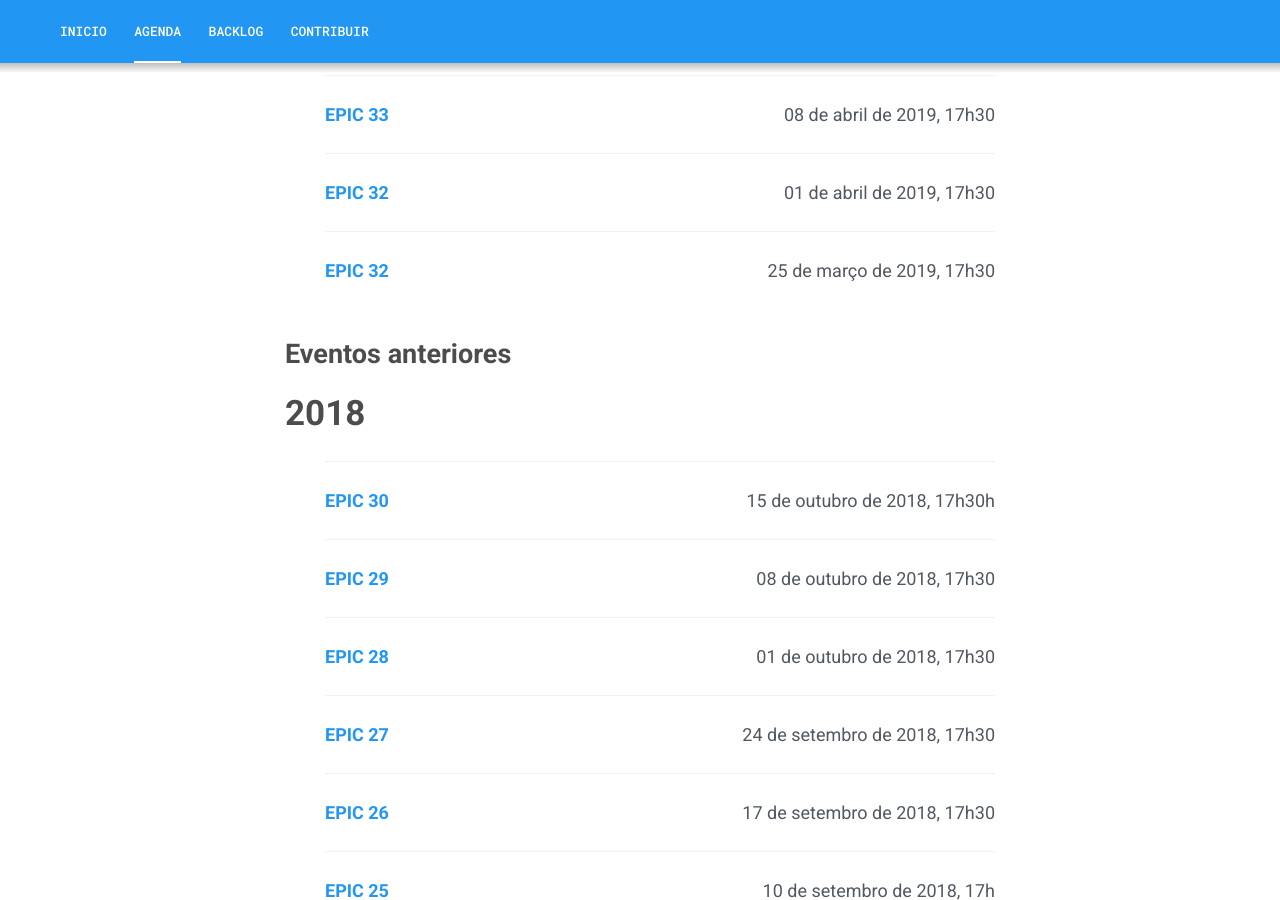
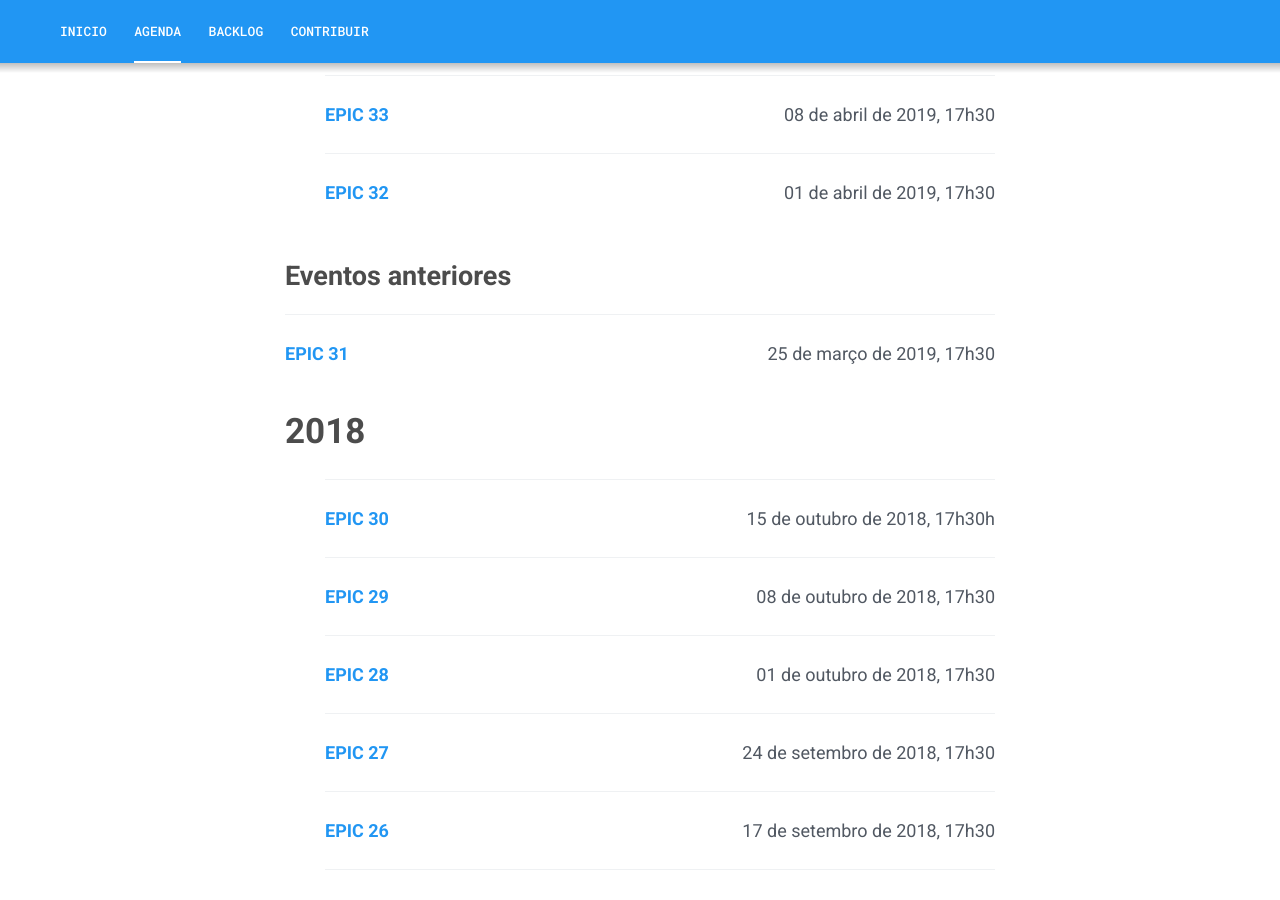
Before and after one commit to lappis-unb/MiniLappisConf, a Jekyll site: the page built from _pages/eventos-passados.html, in a window 1280 px wide and 900 px high, scrolled down 354 px. Built offline with Jekyll 4.4.1, drawn with Linux system fonts in a browser that asks for light colours.

Commit message:
Adjust data

```diff
--- a/_posts/2019-03-25-epic31.md
+++ b/_posts/2019-03-25-epic31.md
@@ -1,10 +1,9 @@
 ---
 layout: post
-title: EPIC 32
+title: EPIC 31
 data: "25 de março de 2019, 17h30"
 hora: ""
 tags:
-- draft
 ---
 
  ### Segunda-feira, 25 de março de 2019, 17h30
```
Also changed, not shown: _posts/2019-03-27-epic32.md (renamed from _posts/2019-04-01-epic32.md), _posts/2019-03-28-epic33.md (renamed from _posts/2019-04-08-epic33.md).
